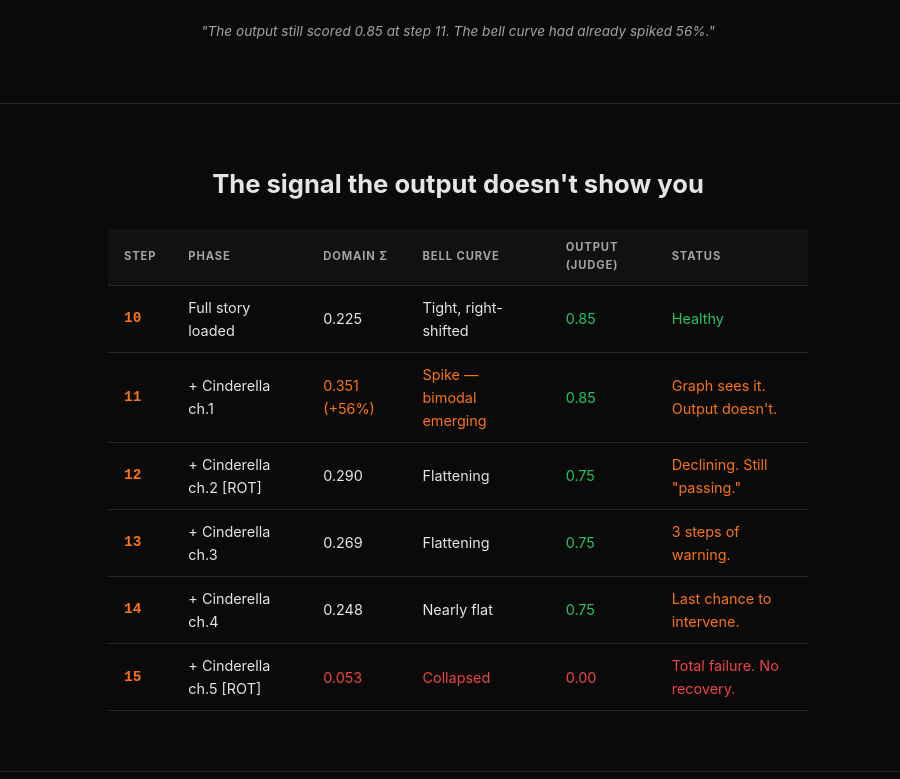
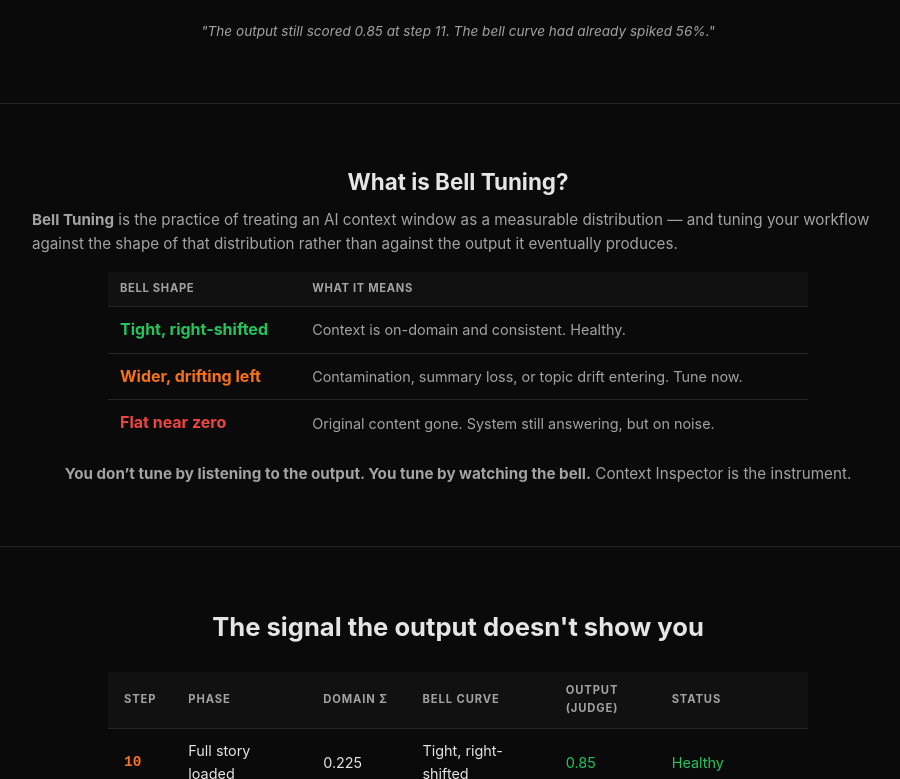
Before and after one commit to kevin-luddy39/contrarianAI, a website: page tools/context-inspector/docs/index.html in a window 1280 px wide. Shown: the part 1368-2147 px from the top of the page, without its empty margins (182-1082 px from the left). Drawn offline with Linux system fonts and the light colour scheme.

Commit message:
Sync Bell Tuning branding to contrarianAI repo

```diff
--- a/tools/context-inspector/docs/index.html
+++ b/tools/context-inspector/docs/index.html
@@ -111,7 +111,7 @@ footer{border-top:1px solid var(--border);padding:24px 0;text-align:center;color
 <section class="hero">
 <div class="container">
   <h1>Your AI is failing <em>3 steps</em> before you notice</h1>
-  <p class="sub">Context Inspector monitors the statistical structure of AI context windows in real time. It detects domain alignment degradation — the leading indicator of output failure — before the output itself degrades.</p>
+  <p class="sub"><strong>Bell Tuning&trade;</strong> for AI workflows. Context Inspector reads the statistical bell curve of your context window in real time — so you tune the system on the signal, not the symptom.</p>
 
   <div class="cmd">
     <span class="comment"># AI-guided setup (easiest)</span><br>
@@ -142,6 +142,23 @@ footer{border-top:1px solid var(--border);padding:24px 0;text-align:center;color
     [Screen recording: dashboard step slider 10 → 15, bell curve collapsing]
   </div>
   <p class="demo-caption">"The output still scored 0.85 at step 11. The bell curve had already spiked 56%."</p>
+</div>
+</section>
+
+<!-- BELL TUNING -->
+<section class="signal" id="bell-tuning" style="border-top:1px solid var(--border);">
+<div class="container">
+  <h2 style="font-size:1.4rem;font-weight:700;margin-bottom:8px;">What is Bell Tuning?</h2>
+  <p style="color:var(--muted);margin-bottom:16px;font-size:0.95rem;"><strong>Bell Tuning</strong> is the practice of treating an AI context window as a measurable distribution &mdash; and tuning your workflow against the shape of that distribution rather than against the output it eventually produces.</p>
+  <table style="width:100%;border-collapse:collapse;max-width:700px;margin:0 auto;">
+    <thead><tr><th style="text-align:left;padding:8px 12px;background:var(--surface);font-size:0.7rem;text-transform:uppercase;color:var(--muted);letter-spacing:.06em;border-bottom:1px solid var(--border);">Bell Shape</th><th style="text-align:left;padding:8px 12px;background:var(--surface);font-size:0.7rem;text-transform:uppercase;color:var(--muted);letter-spacing:.06em;border-bottom:1px solid var(--border);">What it means</th></tr></thead>
+    <tbody>
+      <tr><td style="padding:10px 12px;border-bottom:1px solid var(--border);"><span style="color:var(--green);font-weight:700;">Tight, right-shifted</span></td><td style="padding:10px 12px;border-bottom:1px solid var(--border);color:var(--muted);font-size:0.9rem;">Context is on-domain and consistent. Healthy.</td></tr>
+      <tr><td style="padding:10px 12px;border-bottom:1px solid var(--border);"><span style="color:var(--accent);font-weight:700;">Wider, drifting left</span></td><td style="padding:10px 12px;border-bottom:1px solid var(--border);color:var(--muted);font-size:0.9rem;">Contamination, summary loss, or topic drift entering. Tune now.</td></tr>
+      <tr><td style="padding:10px 12px;"><span style="color:var(--red);font-weight:700;">Flat near zero</span></td><td style="padding:10px 12px;color:var(--muted);font-size:0.9rem;">Original content gone. System still answering, but on noise.</td></tr>
+    </tbody>
+  </table>
+  <p style="color:var(--muted);margin-top:16px;font-size:0.95rem;text-align:center;"><strong>You don&rsquo;t tune by listening to the output. You tune by watching the bell.</strong> Context Inspector is the instrument.</p>
 </div>
 </section>
 
```
Also changed, not shown: tools/context-inspector/docs/whitepaper.md (+7 -1 lines), tools/context-inspector/README.md.
